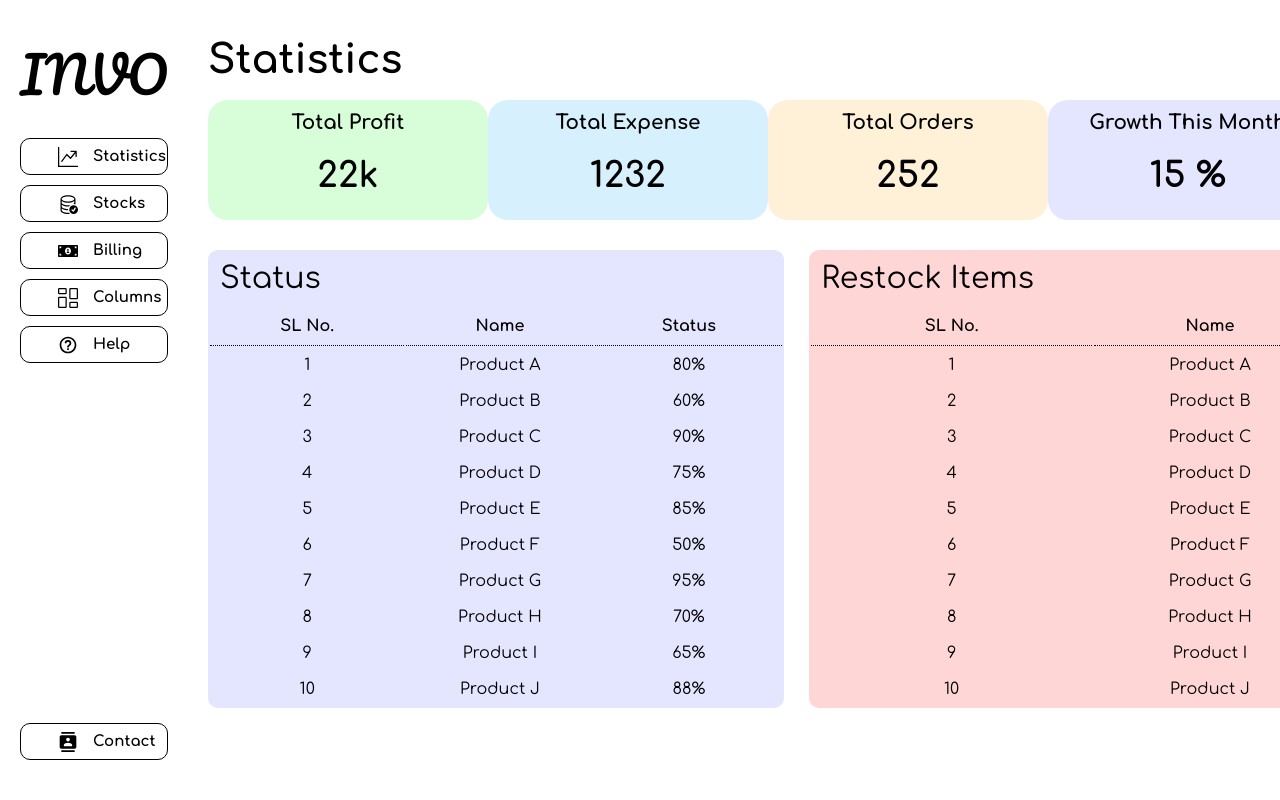
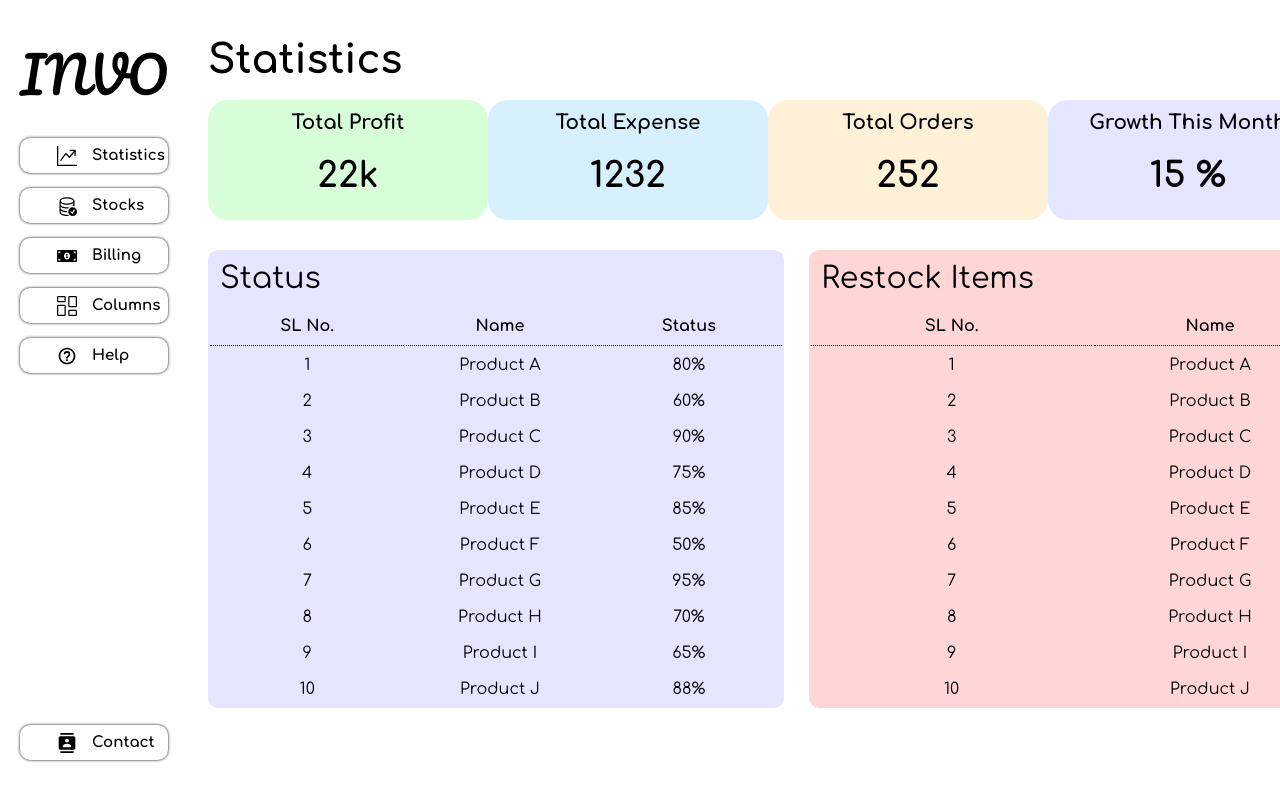
Before and after one commit to nikhitkumar00/Inventify, a React (Vite) app: page / in a window 1280 px wide. Shown: the top 800 px of the page. Built offline with nearby package versions, Linux system fonts and the light colour scheme.

Commit message:
changed some styles

```diff
--- a/src/Components/Navbar/Navbar.css
+++ b/src/Components/Navbar/Navbar.css
@@ -22,11 +22,11 @@
 .nav-parent {
     display: flex;
     flex-direction: column;
-    gap: 10px;
+    gap: 15px;
 }
 
 .nav-child {
-    border: 1px solid black;
+    box-shadow: 0px 0px 3px black;
     border-radius: 10px;
     height: 35px;
     display: flex;
--- a/src/Components/Statistics/Statistics.css
+++ b/src/Components/Statistics/Statistics.css
@@ -63,6 +63,10 @@
     background-color: #FFD6D6;
 }
 
+.green:hover, .blue:hover, .yellow:hover, .red:hover, .purple:hover {
+    transform: scale(1.01);
+    transition: all 0.2s ease-in-out;
+}
 
 .info {
     font-size:20px;
```
